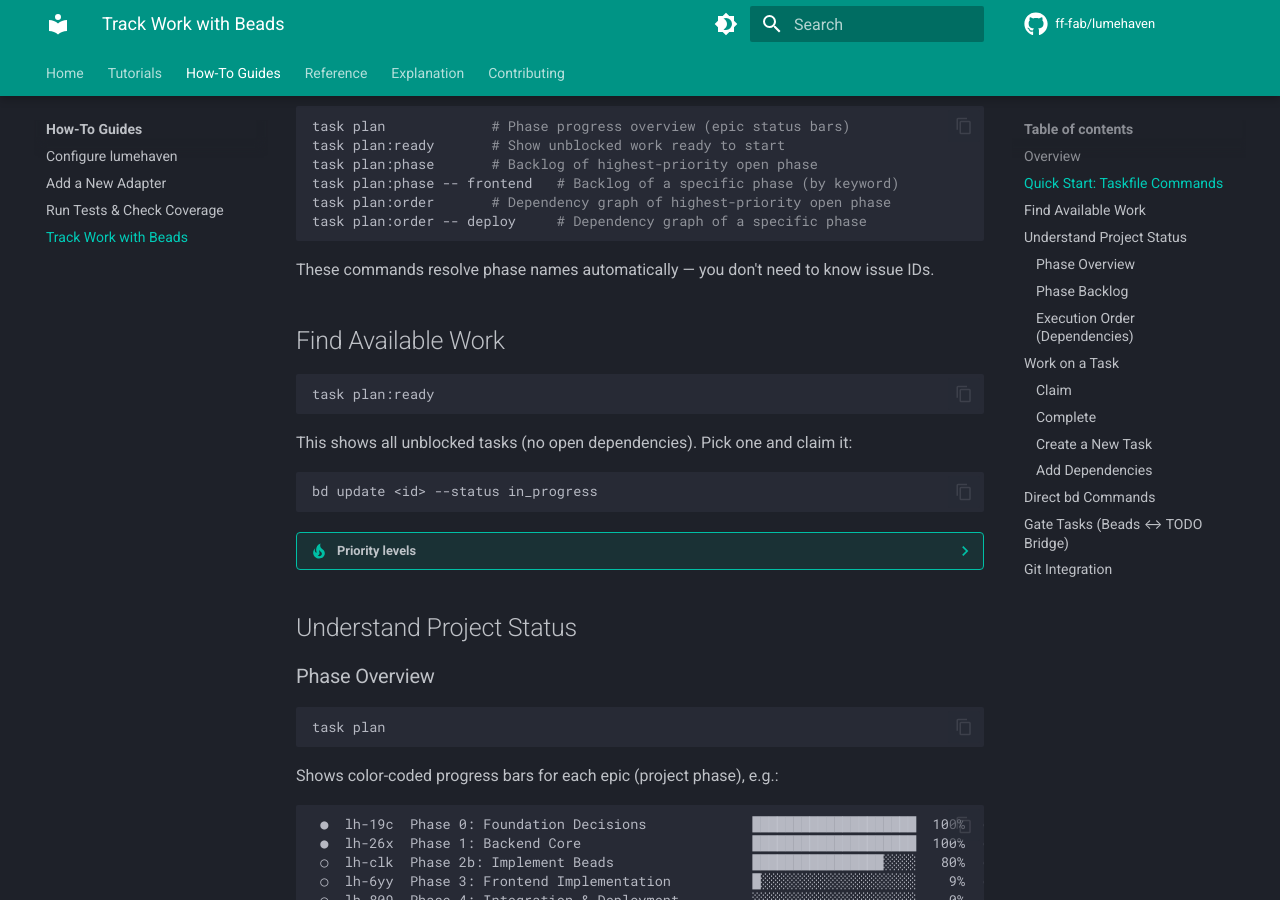
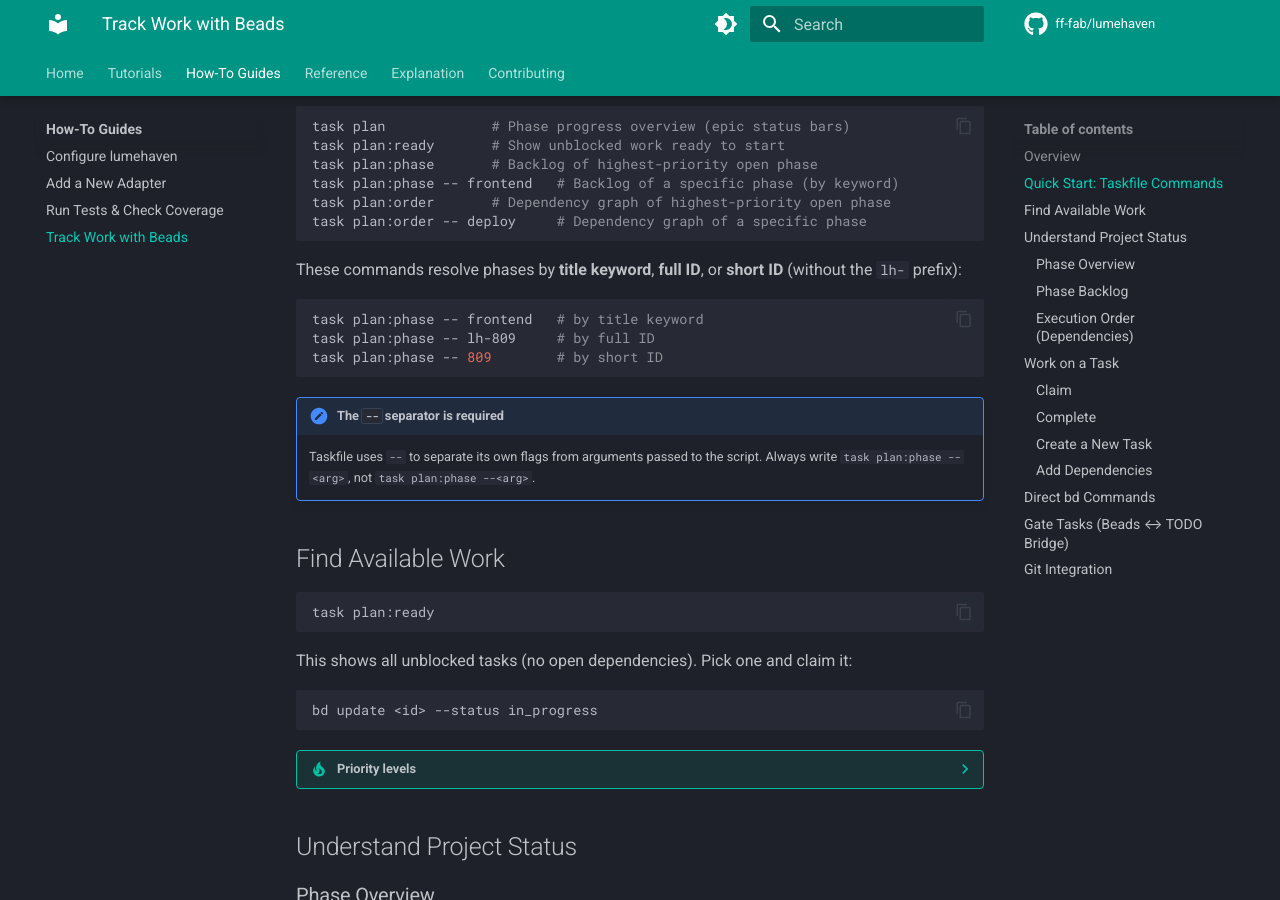
Before and after one commit to ff-fab/lumehaven, an MkDocs documentation site: the page built from docs/how-to/work-tracking.md, in a window 1280 px wide and 900 px high, scrolled down 716 px. Built offline with MkDocs 1.6.1 and Material for MkDocs 9.7.7, drawn with Linux system fonts in a browser that asks for light colours; comment, search, counter and statistics services are not loaded.

Commit message:
docs: add note about -- separator and ID lookup modes

````diff
--- a/docs/how-to/work-tracking.md
+++ b/docs/how-to/work-tracking.md
@@ -30,7 +30,18 @@
 task plan:order -- deploy     # Dependency graph of a specific phase
 ```
 
-These commands resolve phase names automatically — you don't need to know issue IDs.
+These commands resolve phases by **title keyword**, **full ID**, or **short ID**
+(without the `lh-` prefix):
+
+```bash
+task plan:phase -- frontend   # by title keyword
+task plan:phase -- lh-809     # by full ID
+task plan:phase -- 809        # by short ID
+```
+
+!!! note "The `--` separator is required"
+    Taskfile uses `--` to separate its own flags from arguments passed to the script.
+    Always write `task plan:phase -- <arg>`, not `task plan:phase --<arg>`.
 
 ## Find Available Work
 
````
